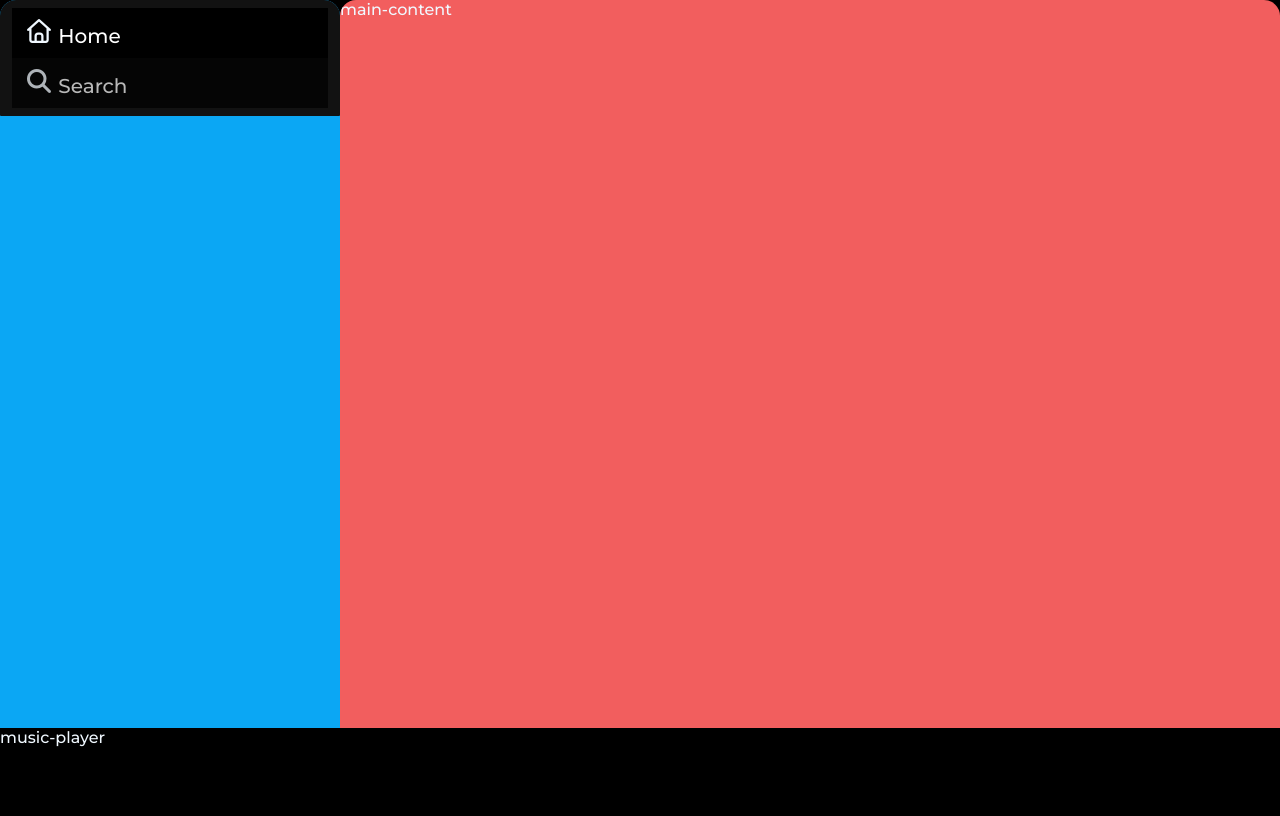
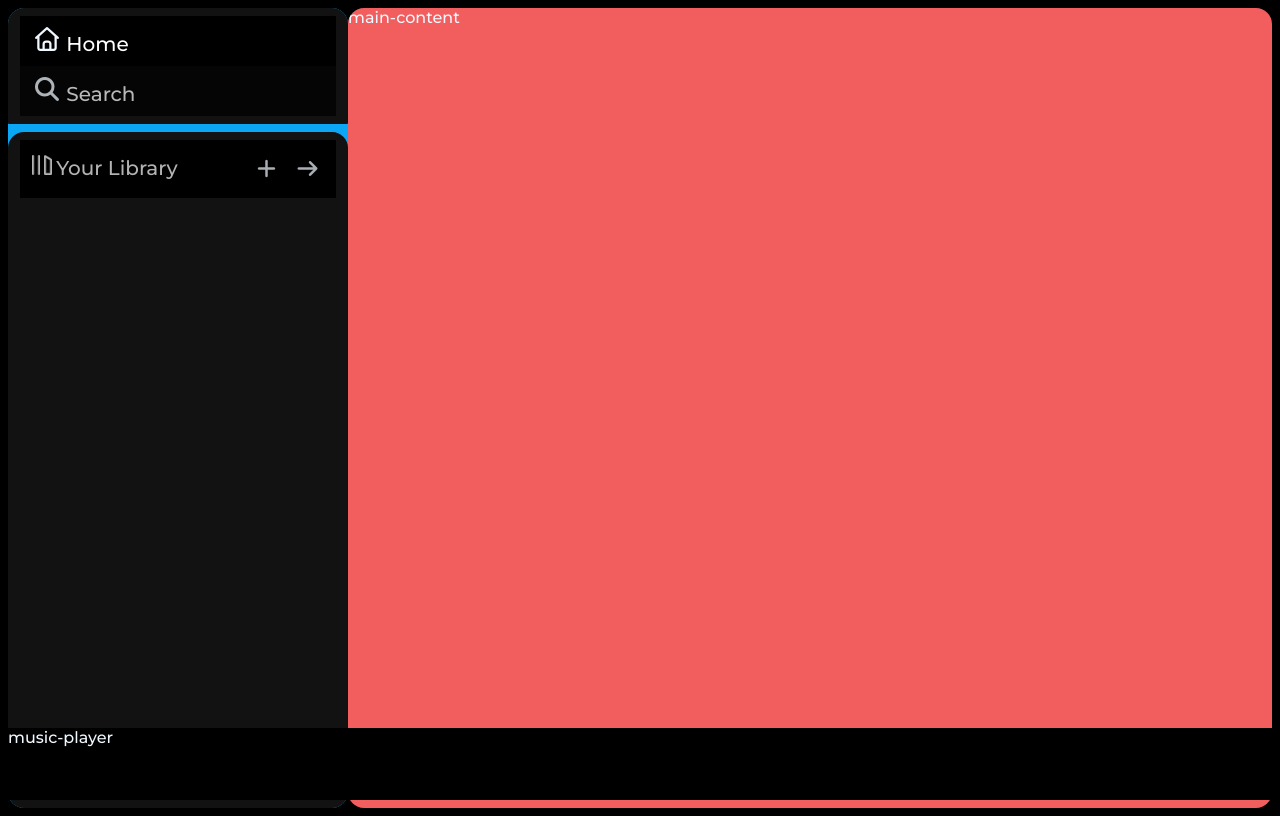
Before and after one commit to ANIKETPANDEY007/Spotify-Clone, a plain HTML site: page index.html in a window 1280 px wide. Drawn offline with Linux system fonts and the light colour scheme.

Commit message:
Library
created the your library tab inside our webpage.

```diff
--- a/index.html
+++ b/index.html
@@ -25,7 +25,19 @@
                     <a href="#">Search</a>
                 </div>
             </div>
-            <div class="library"></div>
+            <div class="library">
+                <div class="options">
+                    <div class="lib-option nav-option">
+                    <img src="./assets/library_icon.png">
+                    <a href="#">Your Library</a>
+                </div>
+                <div class="icons">
+                    <i class="fa-solid fa-plus"></i>
+                    <i class="fa-solid fa-arrow-right"></i>
+                </div>
+                </div>
+                <div class="boxes"></div>
+            </div>
          </div>
          <div class="main-content">main-content</div>
          <div class="music-player">music-player</div>
--- a/style.css
+++ b/style.css
@@ -11,6 +11,7 @@
     display: flex;
     height: 100vh;
     color :aliceblue ;
+    padding: 0.5rem;
 }
 
 .sidebar{
@@ -60,3 +61,30 @@ a{
 .nav-option a{
     font-size: 1.25rem;
 }
+.library{
+    background-color: #121212;
+    border-radius: 1rem;
+    height: 100%;
+    margin-top: 0.5rem;
+    padding: 0.5rem 0.75rem;
+}
+.options{
+    display: flex;
+    justify-content: space-between;
+    align-items: center;
+}
+.lib-option img{
+    height: 1.25rem;
+    width: 1.25rem;
+}
+.icons{
+    font-size: 1.25rem;
+    display: flex;
+}
+.icons i{
+    opacity: 0.7;
+    margin-right: 1rem;
+}
+.icons i:hover{
+    opacity: 1;
+}
```
